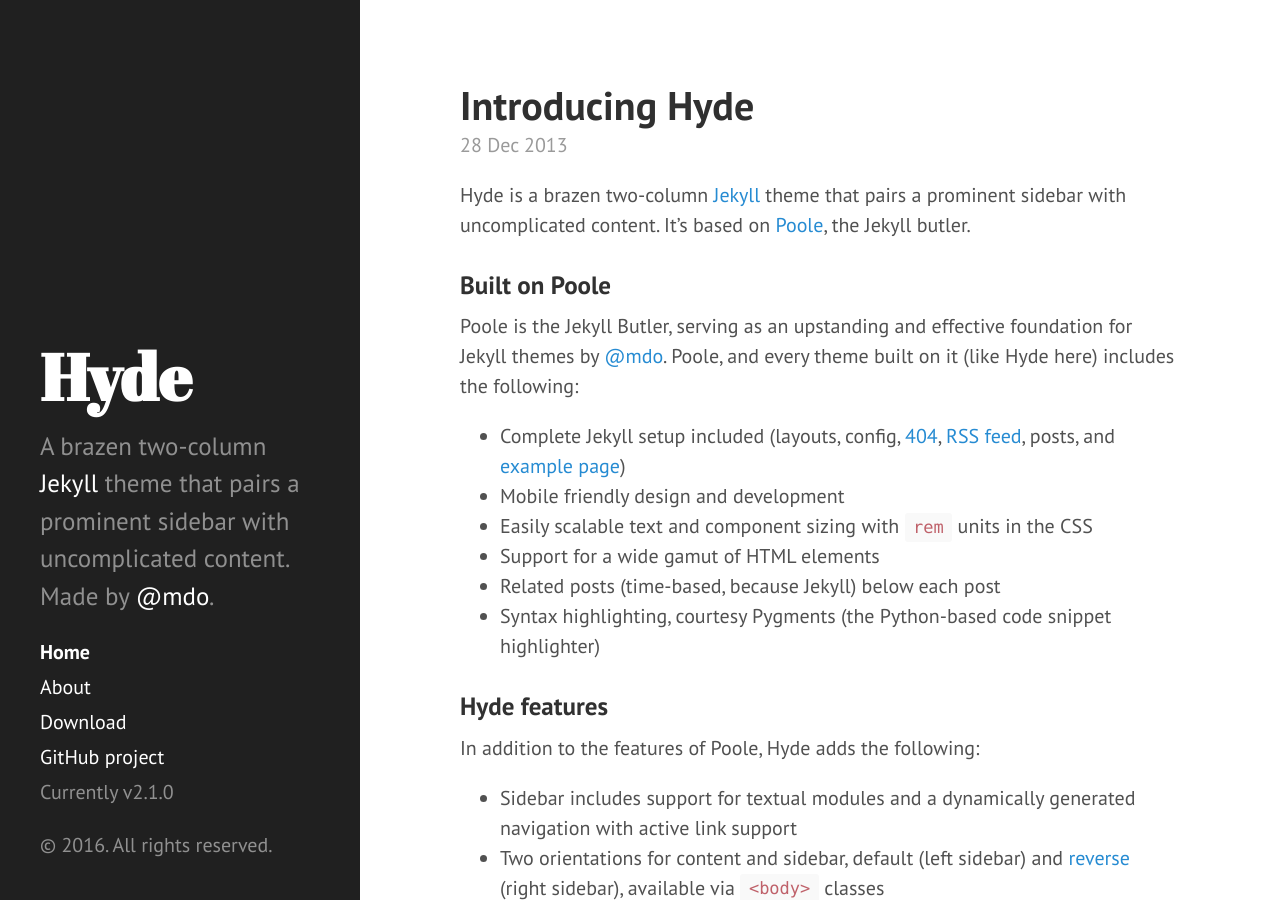
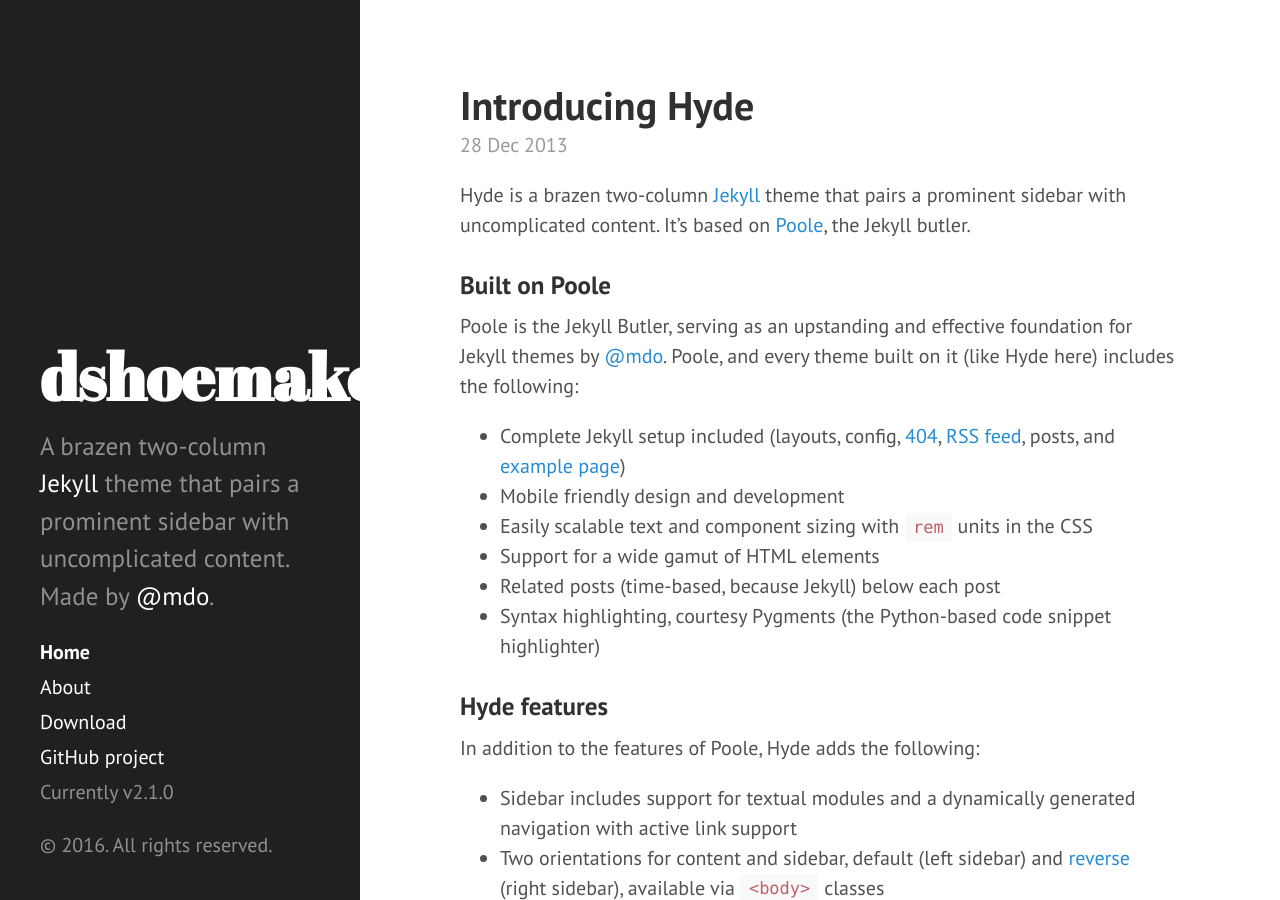
Before and after one commit to dshoemaker/dshoemaker.github.io, a Jekyll site: the page built from index.html, in a window 1280 px wide and 900 px high. Built offline with Jekyll 4.4.1, drawn with Linux system fonts in a browser that asks for light colours; Markdown is read by kramdown in place of the engine named in the settings; the list of posts is cut into pages by our own code.

Commit message:
Replacing defaults

```diff
--- a/CNAME
+++ b/CNAME
@@ -1 +1 @@
-hyde.getpoole.com
+dshoemaker.com
--- a/_config.yml
+++ b/_config.yml
@@ -6,7 +6,7 @@ highlighter:      pygments
 permalink:        pretty
 
 # Setup
-title:            Hyde
+title:            dshoemaker
 tagline:          'A Jekyll theme'
 description:      'A brazen two-column <a href="http://jekyllrb.com" target="_blank">Jekyll</a> theme that pairs a prominent sidebar with uncomplicated content. Made by <a href="https://twitter.com/mdo" target="_blank">@mdo</a>.'
 url:              http://dshoemaker.github.io
```
